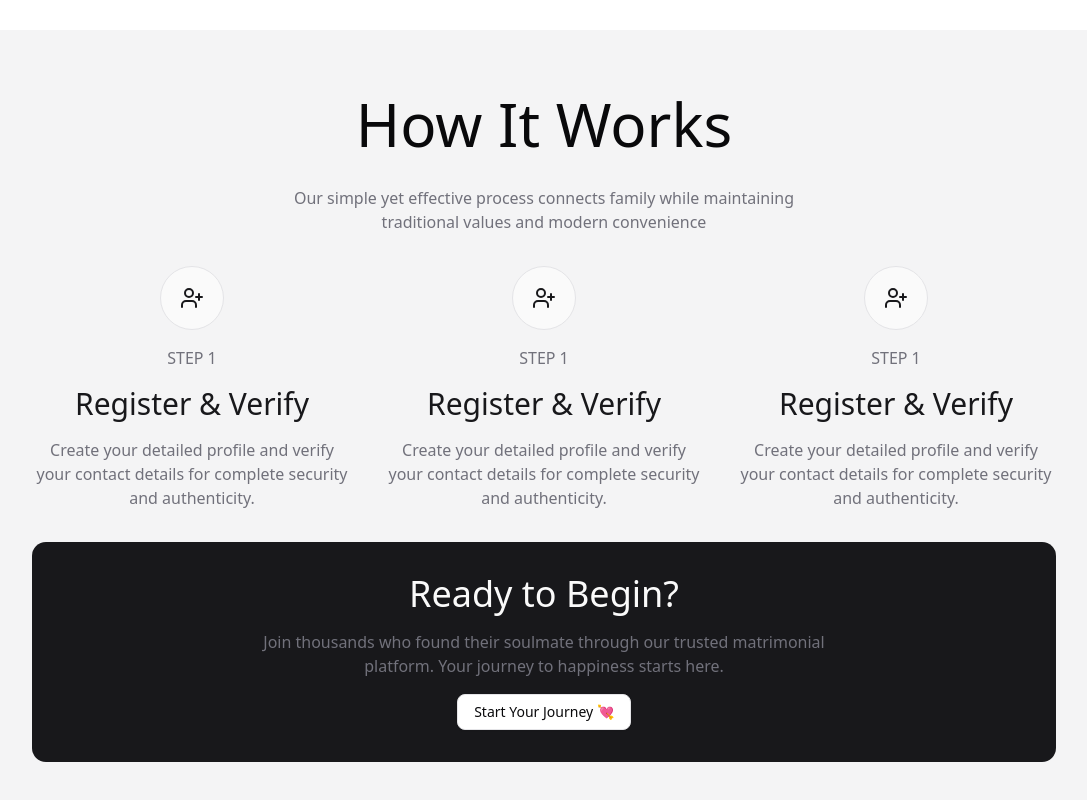
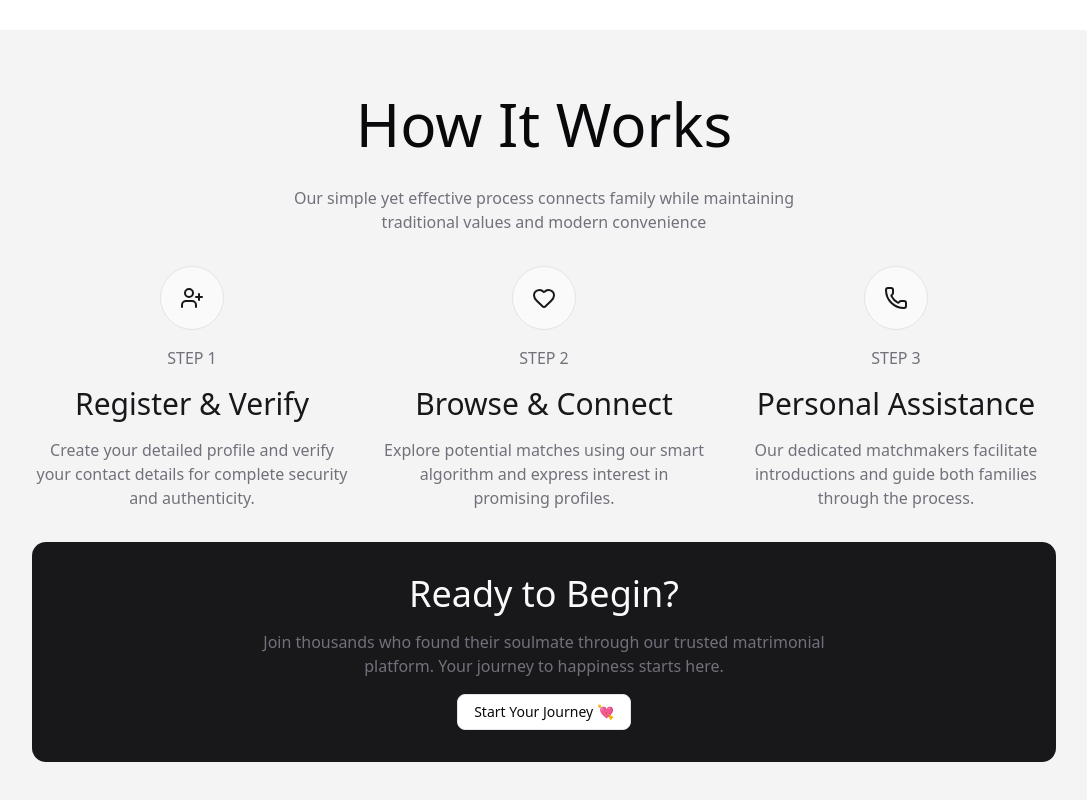
Before and after one commit to vidyesh95/heartbridge, a Next.js app: page / in a window 1280 px wide. Shown: the part 1046-1846 px from the top of the page, without its empty margins (96-1183 px from the left). Built offline with nearby package versions, Linux system fonts and the light colour scheme.

Commit message:
Revamp HowItWorksSection: update content, replace icons, adjust layout for improved clarity and user guidance

```diff
--- a/src/components/home/how-it-works-section.tsx
+++ b/src/components/home/how-it-works-section.tsx
@@ -1,6 +1,6 @@
 import {Button} from "@/components/ui/button";
 import Link from "next/link";
-import {UserPlus} from "lucide-react";
+import {Heart, Phone, UserPlus} from "lucide-react";
 
 export default function HowItWorksSection() {
     return (
@@ -12,7 +12,7 @@ export default function HowItWorksSection() {
                     convenience
                 </p>
             </div>
-            <div className={"grid grid-cols-1 md:grid-cols-3 gap-4 md:gap-8 w-full max-w-5xl"}>
+            <div className={"w-full max-w-5xl grid grid-cols-1 md:grid-cols-3 gap-8"}>
                 <div className={"flex flex-col items-center justify-center gap-2 md:gap-4"}>
                     <div
                         className={"flex justify-center items-center h-16 w-16 bg-primary-foreground rounded-full text-primary border"}
@@ -30,26 +30,24 @@ export default function HowItWorksSection() {
                     <div
                         className={"flex justify-center items-center h-16 w-16 bg-primary-foreground rounded-full text-primary border"}
                     >
-                        <UserPlus/>
+                        <Heart/>
                     </div>
-                    <p className={"text-muted-foreground text-center"}>STEP 1</p>
-                    <h4 className={"text-2xl md:text-3xl text-primary text-center"}>Register & Verify</h4>
+                    <p className={"text-muted-foreground text-center"}>STEP 2</p>
+                    <h4 className={"text-2xl md:text-3xl text-primary text-center"}>Browse & Connect</h4>
                     <p className={"text-muted-foreground text-center"}>
-                        Create your detailed profile and verify your contact details for complete security and
-                        authenticity.
+                        Explore potential matches using our smart algorithm and express interest in promising profiles.
                     </p>
                 </div>
                 <div className={"flex flex-col items-center justify-center gap-2 md:gap-4"}>
                     <div
                         className={"flex justify-center items-center h-16 w-16 bg-primary-foreground rounded-full text-primary border"}
                     >
-                        <UserPlus/>
+                        <Phone/>
                     </div>
-                    <p className={"text-muted-foreground text-center"}>STEP 1</p>
-                    <h4 className={"text-2xl md:text-3xl text-primary text-center"}>Register & Verify</h4>
+                    <p className={"text-muted-foreground text-center"}>STEP 3</p>
+                    <h4 className={"text-2xl md:text-3xl text-primary text-center"}>Personal Assistance</h4>
                     <p className={"text-muted-foreground text-center"}>
-                        Create your detailed profile and verify your contact details for complete security and
-                        authenticity.
+                        Our dedicated matchmakers facilitate introductions and guide both families through the process.
                     </p>
                 </div>
             </div>
```
